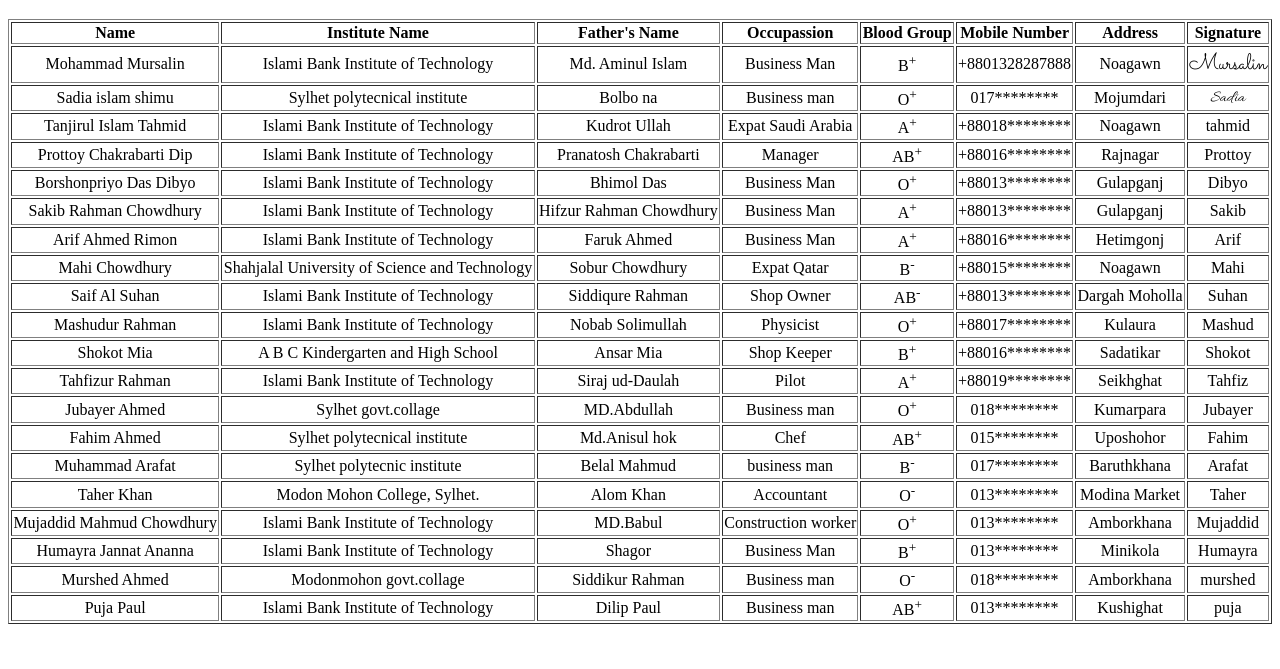
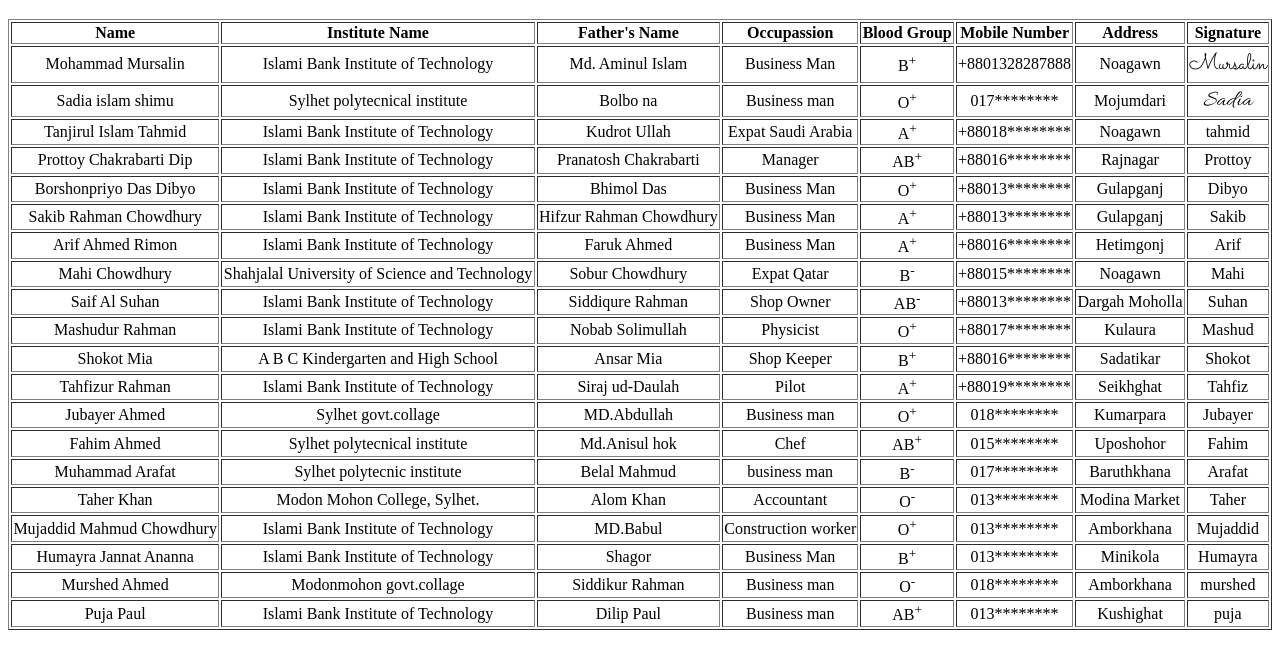
Before and after one commit to mursalin2250/html-portfolio, a plain HTML site: page index.html in a window 1280 px wide. Shown: the part 61-730 px from the top of the page. Drawn offline with Linux system fonts and the light colour scheme; a web font is replaced by a local one.

Commit message:
Update index.html

```diff
--- a/index.html
+++ b/index.html
@@ -56,7 +56,7 @@
         <td>O<sup>+</sup></td>
         <td>017********</td>
         <td>Mojumdari</td>
-        <td style="font-family: allura;font-size:1,4rem;">Sadia</td>
+        <td style="font-family: allura;font-size:1.4rem;">Sadia</td>
         </tr>
         <tr>
             <td>Tanjirul Islam Tahmid</td>
```
